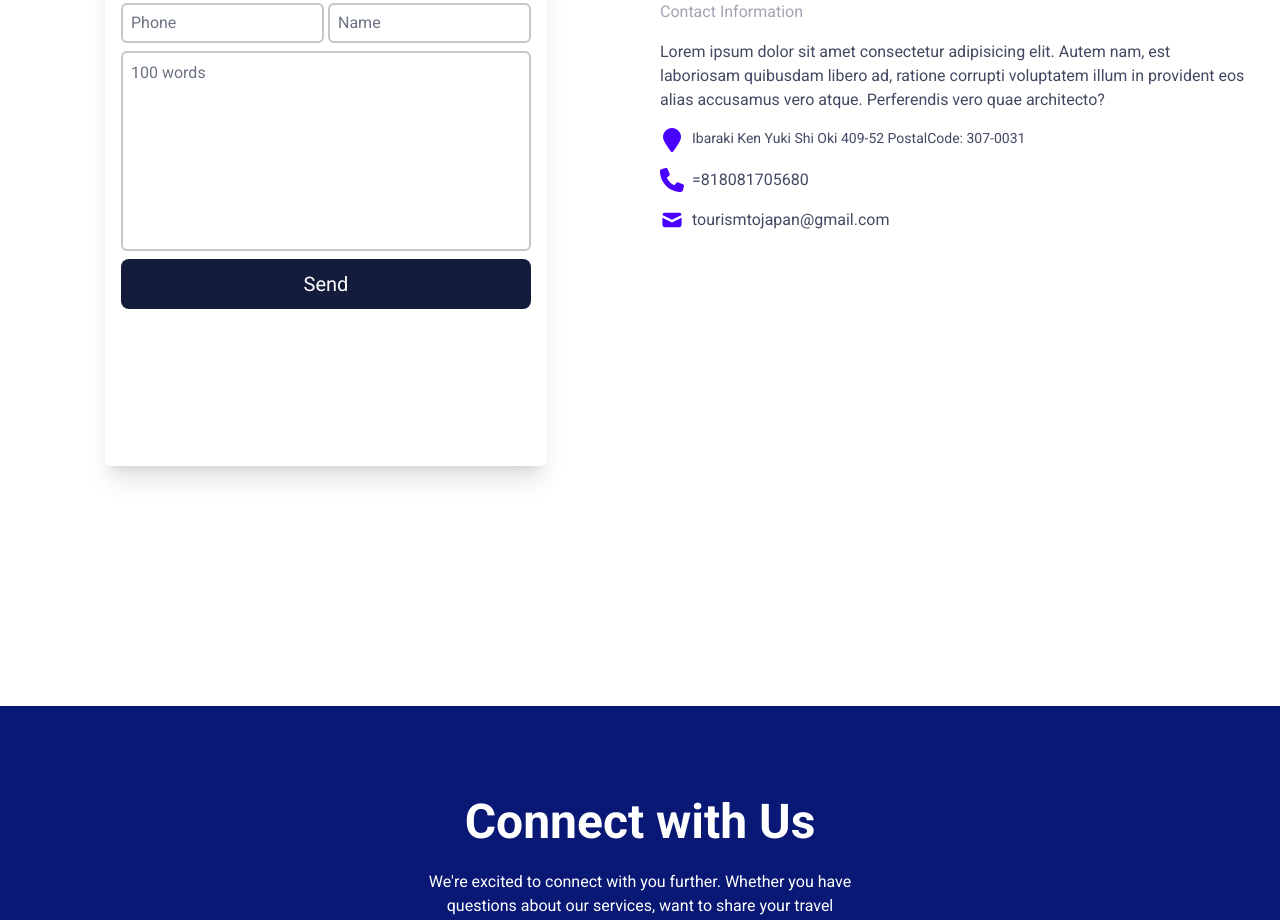
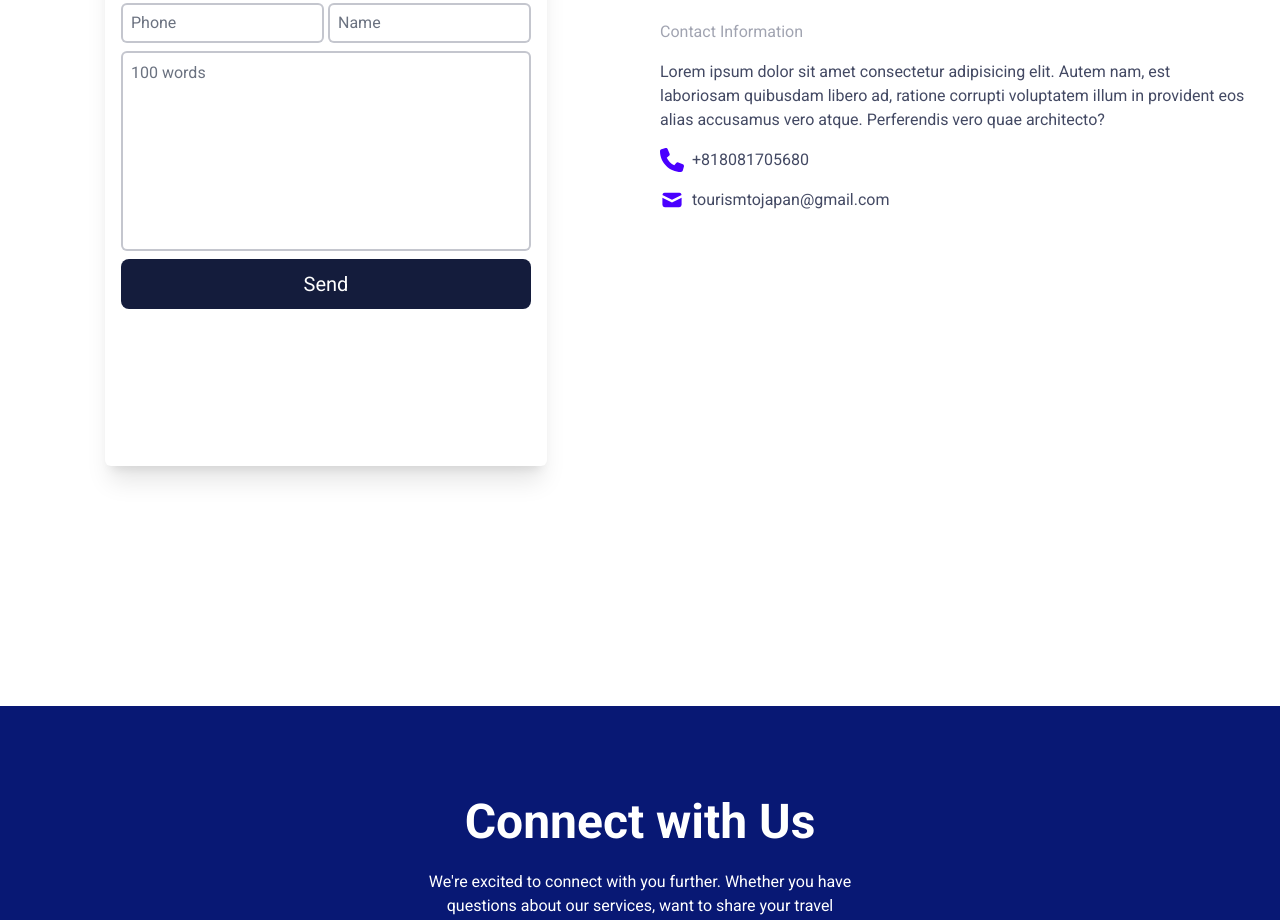
Before and after one commit to Hassan-html/tourism, a Next.js app: page /pages/Contact in a window 1280 px wide. Shown: the part 1840-2760 px from the top of the page. Built offline with nearby package versions, Linux system fonts and the light colour scheme.

Commit message:
"changes"

```diff
--- a/app/pages/Contact/page.jsx
+++ b/app/pages/Contact/page.jsx
@@ -301,12 +301,9 @@ export default function App() {
               voluptatem illum in provident eos alias accusamus vero atque.
               Perferendis vero quae architecto?
             </p>
-            <p className="text-sm flex gap-2">
-              <FaLocationPin className="text-primary text-2xl" /> Ibaraki Ken
-              Yuki Shi Oki 409-52 PostalCode: 307-0031
-            </p>
+
             <p className="text-md flex gap-2">
-              <FaPhone className="text-primary text-2xl" /> =818081705680
+              <FaPhone className="text-primary text-2xl" /> +818081705680
             </p>
             <p className="text-md flex gap-2">
               <HiMail className="text-primary text-2xl" />{" "}
```
